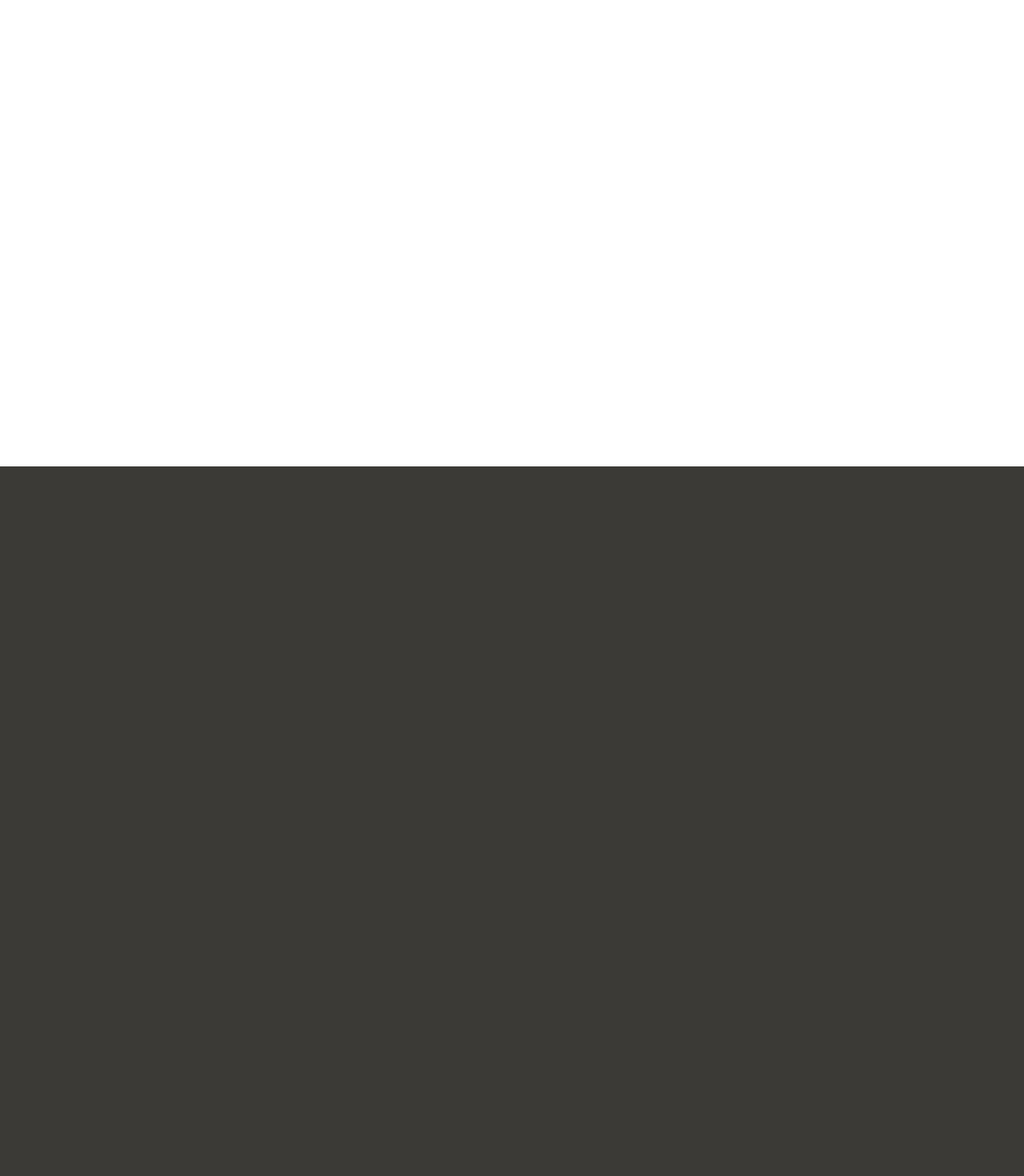
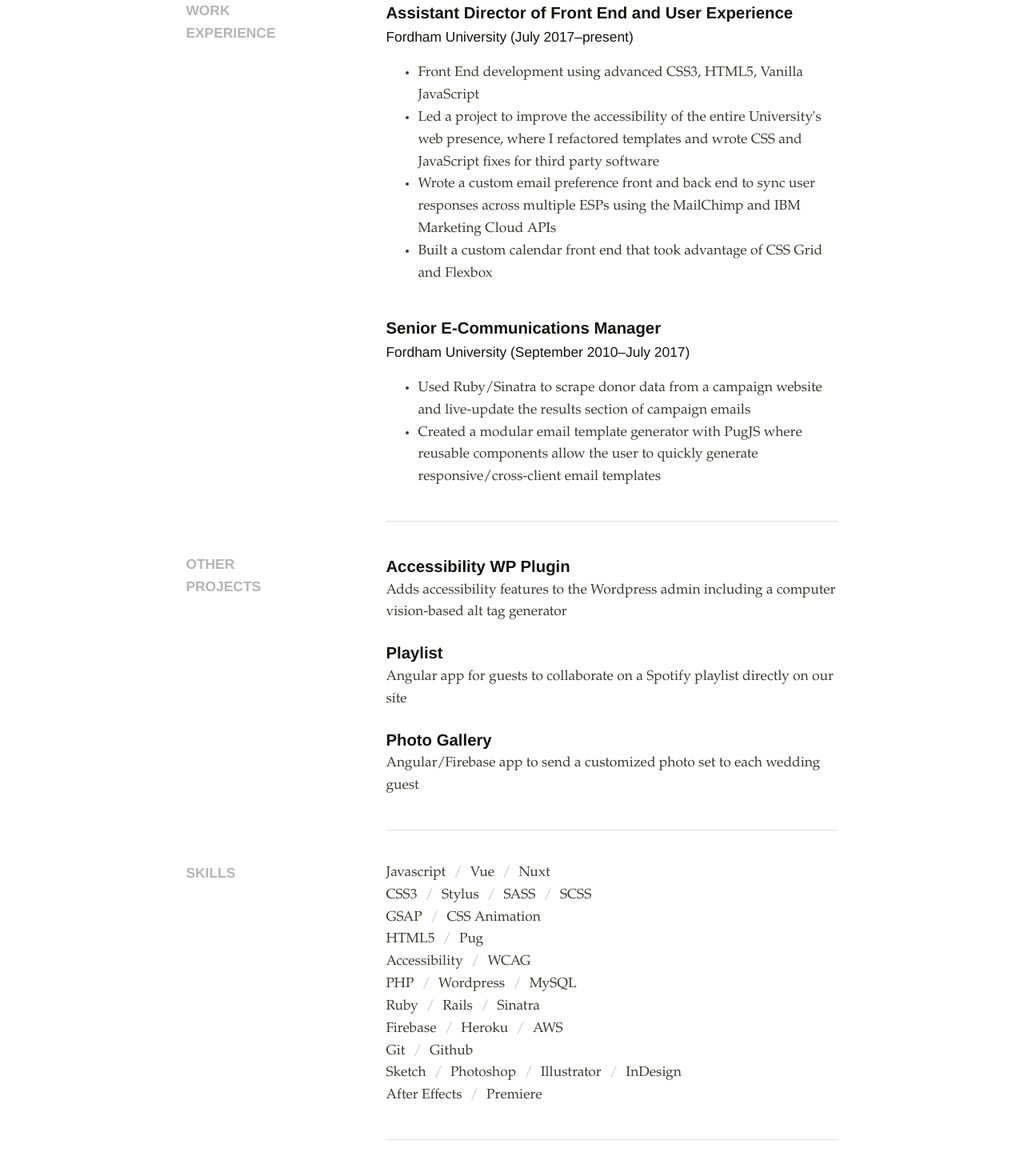
Before and after one commit to michaeldfoley/michaeldfoley.com, a Nuxt app: page /available in a window 1280 px wide. Shown: the part 240-1710 px from the top of the page at 80% size. Before the commit the page ends 823 px from the top, so only its background shows below. Built offline with nearby package versions, Linux system fonts and the light colour scheme.

Commit message:
add resume

```diff
--- a/components/HeaderCard.vue
+++ b/components/HeaderCard.vue
@@ -114,10 +114,11 @@
     align-items: center;
     justify-content: space-around;
     overflow: hidden;
-    padding: 4rem 0 2rem;
+    padding: 2rem 0;
 
     @include bp(md) {
       justify-content: flex-end;
+      padding: 0;
     }
   }
   .meta-tags {
--- a/components/Trigger.vue
+++ b/components/Trigger.vue
@@ -101,7 +101,7 @@
   }
   .nav-label {
     display: none;
-    font-size: 0.5em;
+    font-size: 0.75em;
     letter-spacing: 0.1em;
     position: absolute;
     text-align: center;
--- a/layouts/default.vue
+++ b/layouts/default.vue
@@ -46,13 +46,6 @@
           this.$store.commit('toggleNav', false);
         }
       }
-    },
-    transition: {
-      mode: 'out-in',
-      css: false,
-      leave (el, done) {
-        console.log('leaving trigger');
-      }
     }
   };
 </script>
@@ -75,7 +68,7 @@
   max-width: $text-width;
 }
 
-.text h2 {
+.section-header {
   color: #b5b5b7;
   font-size: 1em;
   text-transform: uppercase;
--- a/pages/available.vue
+++ b/pages/available.vue
@@ -1,10 +1,124 @@
 <template>
-  <main class="container">
-    <div>
-      <h1 class="title">
-        About
-      </h1>
-    </div>
+  <main class="container" id="main">
+    <header class="resume-header">
+      <h1>Michael Foley</h1>
+      Front-end Developer | Brooklyn, NY<br>
+      <a href="mailto:mike@foley.is">mike@foley.is</a>
+    </header>
+    <section class="resume-area">
+      <header>
+        <h2 class="section-header">Work Experience</h2>
+      </header>
+      <section>
+        <header>
+          <h3>Assistant Director of Front End and User Experience</h3>
+          <h4>Fordham University (July 2017–present)</h4>
+        </header>
+        <ul>
+          <li>Front End development using advanced CSS3, HTML5, Vanilla JavaScript</li>
+          <li>Led a project to improve the accessibility of the entire University's web presence, where I refactored templates and wrote CSS and JavaScript fixes for third party software</li>
+          <li>Wrote a custom email preference front and back end to sync user responses across multiple ESPs using the MailChimp and IBM Marketing Cloud APIs</li>
+          <li>Built a custom calendar front end that took advantage of CSS Grid and Flexbox</li>
+        </ul>
+      </section>
+      <section>
+        <header>
+          <h3>Senior E-Communications Manager</h3>
+          <h4>Fordham University (September 2010–July 2017)</h4>
+        </header>
+        <ul>
+          <li>Used Ruby/Sinatra to scrape donor data from a campaign website and live-update the results section of campaign emails</li>
+          <li>Created a modular email template generator with PugJS where reusable components allow the user to quickly generate responsive/cross-client email templates</li>
+        </ul>
+      </section>
+    </section>
+    <section class="resume-area">
+      <header>
+        <h2 class="section-header">Other Projects</h2>
+      </header>
+      <section>
+        <h3>Accessibility WP Plugin</h3>
+        <p>Adds accessibility features to the Wordpress admin including a computer vision-based alt tag generator</p>
+      </section>
+      <section>
+        <h3>Playlist</h3>
+        <p>Angular app for guests to collaborate on a Spotify playlist directly on our site</p>
+      </section>
+      <section>
+        <h3>Photo Gallery</h3>
+        <p>Angular/Firebase app to send a customized photo set to each wedding guest</p>
+      </section>
+    </section>
+    <section class="resume-area skills">
+      <header>
+        <h2 class="section-header">Skills</h2>
+      </header>
+      <section>
+        <ul>
+          <li>Javascript</li>
+          <li>Vue</li>
+          <li>Nuxt</li>
+        </ul>
+        <ul>
+          <li>CSS3</li>
+          <li>Stylus</li>
+          <li>SASS</li>
+          <li>SCSS</li>
+        </ul>
+        <ul>
+          <li>GSAP</li>
+          <li>CSS Animation</li>
+        </ul>
+        <ul>
+          <li>HTML5</li>
+          <li>Pug</li>
+        </ul>
+        <ul>
+          <li>Accessibility</li>
+          <li>WCAG</li>
+        </ul>
+        <ul>
+          <li>PHP</li>
+          <li>Wordpress</li>
+          <li>MySQL</li>
+        </ul>
+        <ul>
+          <li>Ruby</li>
+          <li>Rails</li>
+          <li>Sinatra</li>
+        </ul>
+        <ul>
+          <li>Firebase</li>
+          <li>Heroku</li>
+          <li>AWS</li>
+        </ul>
+        <ul>
+          <li>Git</li>
+          <li>Github</li>
+        </ul>
+        <ul>
+          <li>Sketch</li>
+          <li>Photoshop</li>
+          <li>Illustrator</li>
+          <li>InDesign</li>
+        </ul>
+        <ul>
+          <li>After Effects</li>
+          <li>Premiere</li>
+        </ul>
+      </section>
+    </section>
+
+    <section class="resume-area">
+      <header>
+        <h2 class="section-header">Education</h2>
+      </header>
+      <ul>
+        <li>Certificate, User Experience Design, General Assembly (2013)</li>
+        <li>MS, Media Management, Fordham University (2010)</li>
+        <li>BS, Psychology and Visual Arts, Fordham University (2007)</li>
+      </ul>
+    </section>
   </main>
 </template>
 
@@ -17,5 +131,84 @@
 };
 </script>
 
-<style>
+<style scoped lang="scss">
+  @import "~assets/_vars.scss";
+  p {
+    margin-top: 0;
+  }
+
+  .resume-header {
+    text-align: center;
+    padding: 8rem 0 6rem;
+
+    h1 {
+      margin: 0 0 0.3rem;
+    }
+
+    small {
+      display: block;
+      font-size: 1rem;
+    }
+  }
+  .resume-area {
+    @media screen and (min-width: 51rem) {
+      display: grid;
+      grid-template-columns: minmax(min-content, 15rem) minmax(40ch, 65ch);
+      grid-auto-rows: min-content;
+      grid-column-gap: 10rem;
+      justify-content: center;
+    }
+
+    > header {
+      grid-row: span 10;
+    }
+    .section-header {
+      margin-bottom: 1rem;
+      position: sticky;
+      top: 5px;
+
+      @media screen and (min-width: 51rem) {
+        margin-bottom: 8rem;
+      }
+    }
+
+    section:last-child ul:last-child {
+      margin-bottom: 0;
+    }
+
+    h2, h3, h4 {
+      margin: 0;
+    }
+
+    h4 {
+      font-weight: 400;
+    }
+
+    > section {
+      grid-column: 2;
+      margin-bottom: 2rem;
+
+      &:last-child {
+        border-bottom: 1px solid #dfdfdf;
+        margin-bottom: 4rem;
+        padding-bottom: 4rem;
+      }
+    }
+  }
+  .skills {
+    ul {
+      list-style: none;
+      margin: 0;
+      padding: 0;
+    }
+    li {
+      display: inline-block;
+    }
+    li + li:before {
+      content: '/';
+      display: inline-block;
+      margin: 0 1rem;
+      color: #c4c4c4;
+    }
+  }
 </style>
--- a/pages/index.vue
+++ b/pages/index.vue
@@ -7,7 +7,7 @@
       </svg>
       <h1>Michael Foley</h1>
       <div class="bio">
-        <h2>Located in Brooklyn, I have been creating websites and designing emails for more than 10 years.</h2>
+        <h2>Located in Brooklyn, I have been creating websites for more than 10 years.</h2>
         <p>I am currently working as a frontend developer and email designer at Fordham University. I pride myself in being able to distill complex concepts into easy-to-use, accessible interfaces. I love working in Javascript, but also have extensive experience developing for Wordpress.</p>
       </div>
       <ul class="skills">
@@ -89,6 +89,9 @@
   main {
     background: white;
   }
+  .card {
+    min-height: 100vh;
+  }
   .intro {
     background: #fff linear-gradient(180deg, #fff, #fbfafa);
     border-bottom: 1px solid #ebeaea;
@@ -96,7 +99,6 @@
     grid-template-columns:  2fr min-content minmax(auto, 65ch) 2fr 1fr;
     grid-template-rows: min-content 1fr min-content 1fr 25vh;
     grid-gap: 1.5rem 2rem;
-    padding-top: 3rem;
     min-height: 100vh;
   }
   nav {
@@ -111,6 +113,7 @@
     grid-column: 3;
     grid-row: 1;
     font-size: 0.9em;
+    line-height: 1.5;
     margin: 0;
 
     @media screen and (min-width: $grid-break) {
@@ -126,6 +129,9 @@
   ul {
     list-style: none;
     padding: 0;
+  }
+  .nav-other {
+    margin: 2rem 0 0;
   }
   .bio {
     grid-column: 3;
@@ -166,10 +172,6 @@
     }
   }
 
-  .card {
-    min-height: 100vh;
-  }
-
 
   @include bp(md) {
     .email-images {
--- a/pages/working/emails.vue
+++ b/pages/working/emails.vue
@@ -7,15 +7,15 @@
       </section>
       <hr class="section--break">
       <section class="text">
-        <h2>Brief</h2>
+        <h2 class="section-header">Brief</h2>
         <p>Fordham&rsquo;s marketing department produces close to 1,000 email messages per year. With only 1 developer on staff, the varying technical abilities of the design staff, and the eccentricities of the hundreds of email clients in existence, a template that was needed that could be used to create everything from event invitations to newsletters which would render properly on any email client and device but require minimal technical ability.</p>
       </section>
       <section class="text">
-        <h2>Metrics</h2>
+        <h2 class="section-header">Metrics</h2>
         <p>Success of this project would be measured by the number of email jobs that could be handled by the design staff and the reduction in the number of support requests that I received. </p>
       </section>
       <section class="text">
-        <h2>Challenges/Solutions</h2>
+        <h2 class="section-header">Challenges/Solutions</h2>
         <p>I decided early on to build the template as a collection of interchangeable modules. This allowed me to create fewer templates that could solve more problems and allowed the designers more flexibility in how they arranged an email to fit to the content. Since the templates themselves were going to function modularly, I also build a design system for building the templates that was modular. This allowed me to also recycle modules across templates further reducing redundant work. This allowed updates to a module to propagate throughout all templates automatically.</p>
         <p>To accompany the new templates, I built a comprehensive online documentation that not only explained the templates but also the department&rsquo;s email process and best practices.</p>
       </section>
```
